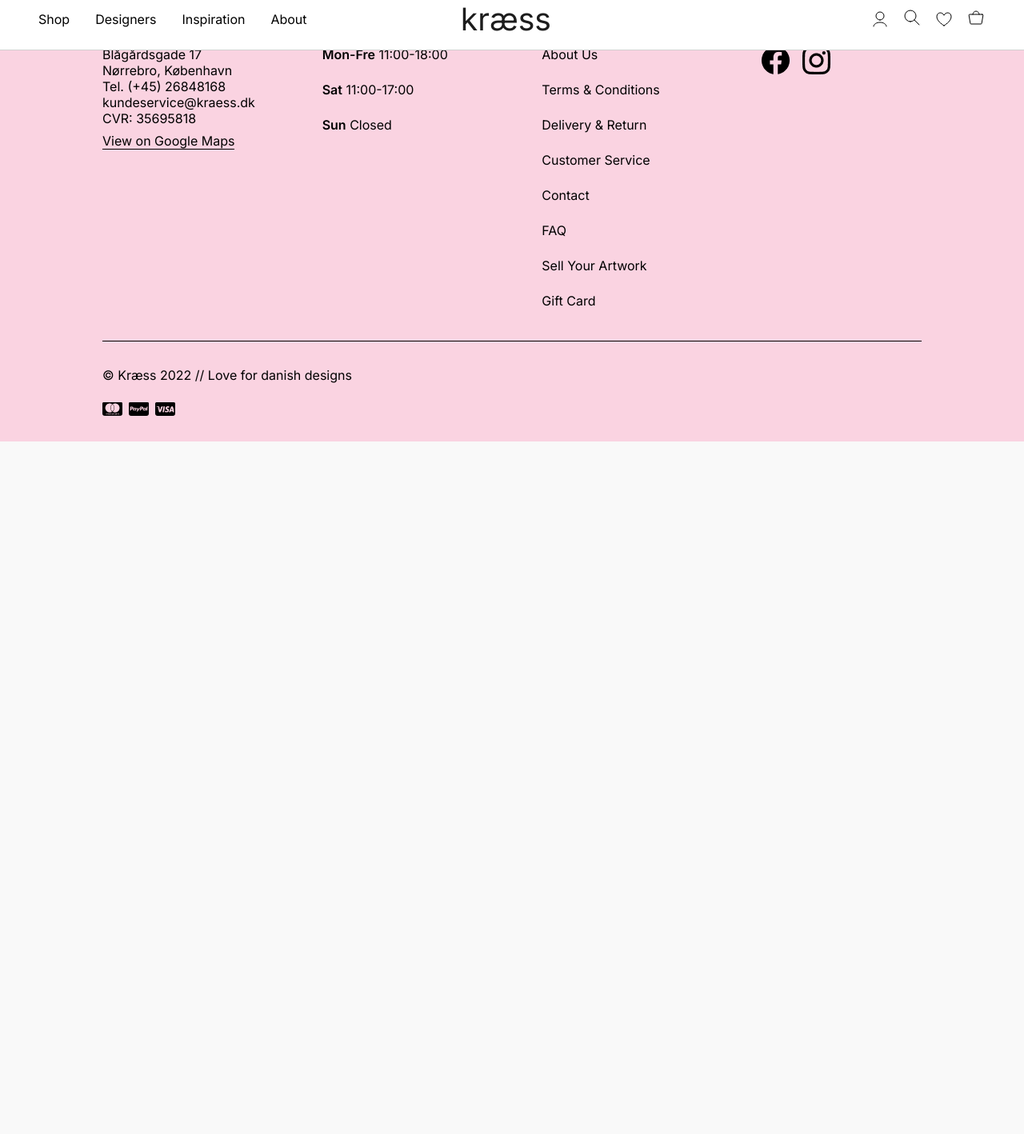
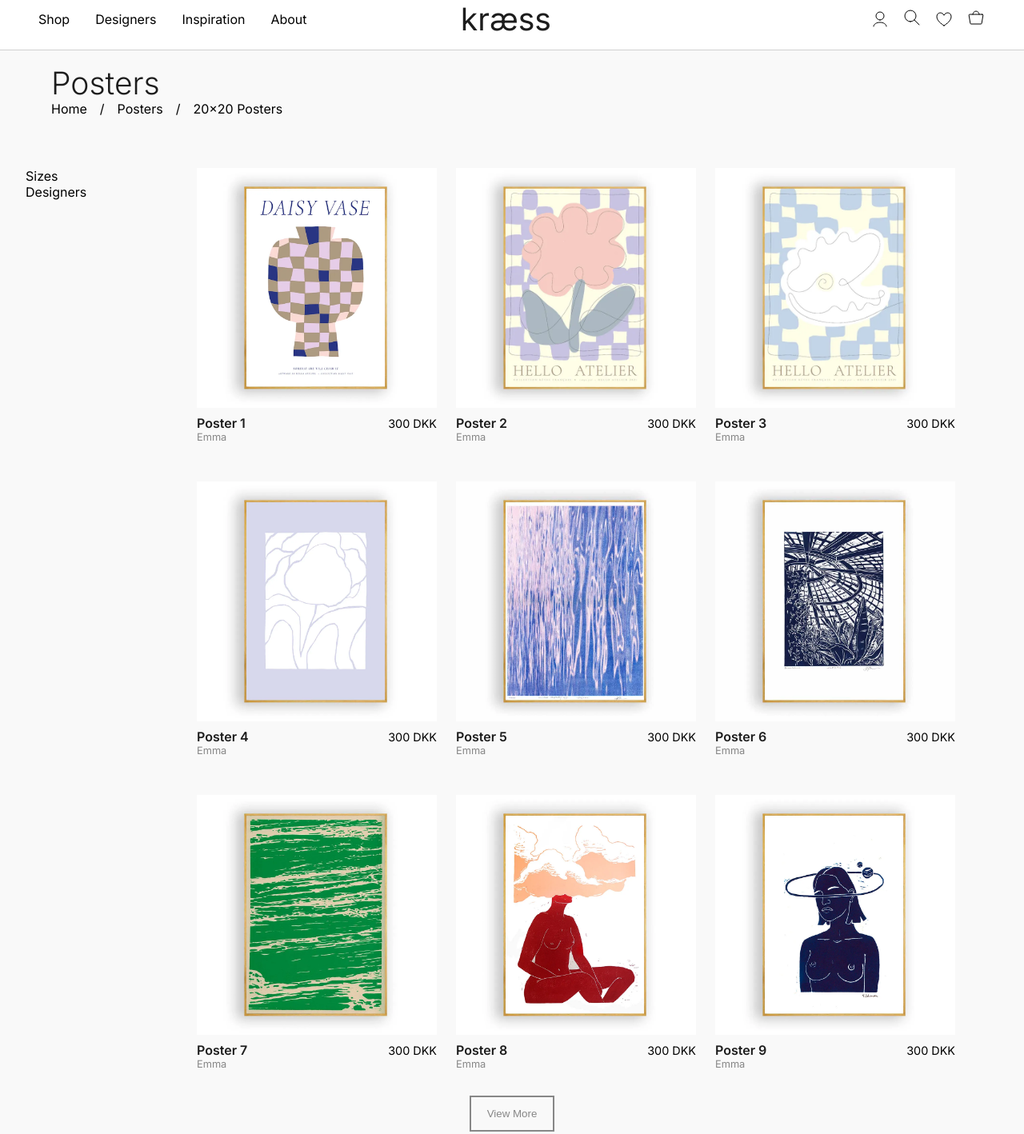
Before and after one commit to thordiskara/kraess, a plain HTML site: page productlist.html in a window 1280 px wide. Shown: the part 45-1463 px from the top of the page at 80% size. Before the commit the page ends 800 px from the top, so only its background shows below. Drawn offline with Linux system fonts and the light colour scheme.

Commit message:
productlist page layout

```diff
--- a/productlist.html
+++ b/productlist.html
@@ -233,6 +233,143 @@
       </div>
     </header>
 
+    <!-- PRODUCT LIST PAGE -->
+    <div class="pageinfo">
+      <h2 class="productcategory">Posters</h2>
+      <ul class="pagelist">
+        <li><a href="index.html">Home</a></li>
+        <li>&#47;</li>
+        <li><a href="category.html">Posters</a></li>
+        <li>&#47;</li>
+        <li class="chosencat">20x20 Posters</li>
+      </ul>
+    </div>
+    <!-- SIDE NAV -->
+    <div class="sidenav">
+      <a href="#">Sizes</a>
+      <a href="#">Designers</a>
+    </div>
+    <!-- PAGE CONTENT -->
+    <main class="productlist">
+      <article class="listproduct">
+        <img src="img/example1.webp" alt="1" />
+        <div class="productinfo">
+          <div class="leftinfo">
+            <h3 class="name">Poster 1</h3>
+            <p class="artist">Emma</p>
+          </div>
+          <div class="rightinfo">
+            <p class="price"><span>300</span> DKK</p>
+          </div>
+        </div>
+      </article>
+
+      <article class="listproduct">
+        <img src="img/example2.webp" alt="1" />
+        <div class="productinfo">
+          <div class="leftinfo">
+            <h3 class="name">Poster 2</h3>
+            <p class="artist">Emma</p>
+          </div>
+          <div class="rightinfo">
+            <p class="price"><span>300</span> DKK</p>
+          </div>
+        </div>
+      </article>
+
+      <article class="listproduct">
+        <img src="img/example3.webp" alt="1" />
+        <div class="productinfo">
+          <div class="leftinfo">
+            <h3 class="name">Poster 3</h3>
+            <p class="artist">Emma</p>
+          </div>
+          <div class="rightinfo">
+            <p class="price"><span>300</span> DKK</p>
+          </div>
+        </div>
+      </article>
+
+      <article class="listproduct">
+        <img src="img/example4.webp" alt="1" />
+        <div class="productinfo">
+          <div class="leftinfo">
+            <h3 class="name">Poster 4</h3>
+            <p class="artist">Emma</p>
+          </div>
+          <div class="rightinfo">
+            <p class="price"><span>300</span> DKK</p>
+          </div>
+        </div>
+      </article>
+
+      <article class="listproduct">
+        <img src="img/example5.webp" alt="1" />
+        <div class="productinfo">
+          <div class="leftinfo">
+            <h3 class="name">Poster 5</h3>
+            <p class="artist">Emma</p>
+          </div>
+          <div class="rightinfo">
+            <p class="price"><span>300</span> DKK</p>
+          </div>
+        </div>
+      </article>
+
+      <article class="listproduct">
+        <img src="img/example6.webp" alt="1" />
+        <div class="productinfo">
+          <div class="leftinfo">
+            <h3 class="name">Poster 6</h3>
+            <p class="artist">Emma</p>
+          </div>
+          <div class="rightinfo">
+            <p class="price"><span>300</span> DKK</p>
+          </div>
+        </div>
+      </article>
+
+      <article class="listproduct">
+        <img src="img/example7.webp" alt="1" />
+        <div class="productinfo">
+          <div class="leftinfo">
+            <h3 class="name">Poster 7</h3>
+            <p class="artist">Emma</p>
+          </div>
+          <div class="rightinfo">
+            <p class="price"><span>300</span> DKK</p>
+          </div>
+        </div>
+      </article>
+
+      <article class="listproduct">
+        <img src="img/example8.webp" alt="1" />
+        <div class="productinfo">
+          <div class="leftinfo">
+            <h3 class="name">Poster 8</h3>
+            <p class="artist">Emma</p>
+          </div>
+          <div class="rightinfo">
+            <p class="price"><span>300</span> DKK</p>
+          </div>
+        </div>
+      </article>
+
+      <article class="listproduct">
+        <img src="img/example9.webp" alt="1" />
+        <div class="productinfo">
+          <div class="leftinfo">
+            <h3 class="name">Poster 9</h3>
+            <p class="artist">Emma</p>
+          </div>
+          <div class="rightinfo">
+            <p class="price"><span>300</span> DKK</p>
+          </div>
+        </div>
+      </article>
+    </main>
+    <button class="view">View More</button>
+
     <!-- FOOTER -->
     <footer>
       <div class="footergrid1">
--- a/style.css
+++ b/style.css
@@ -8,6 +8,7 @@
   --clr-ter: #fad3e1;
   --clr-blck: #1d1d1d;
   --clr-whte: #f9f9f9;
+  --clr-gry: #878787;
 
   --sp-xs: 0.5rem;
   --sp-s: 1rem;
@@ -380,10 +381,112 @@ h3 {
   justify-content: space-between;
 }
 
+/* PRODUCT LIST */
+
+.pageinfo {
+  padding-top: var(--sp-l);
+  padding-left: var(--sp-l);
+}
+
+.pageinfo ul {
+  display: flex;
+  gap: 1rem;
+}
+
+.sidenav {
+  display: none;
+}
+
+.productlist {
+  padding-top: var(--sp-l);
+  display: grid;
+  grid-template-columns: repeat(auto-fill, minmax(150px, 150px));
+  gap: 1.5rem;
+  justify-content: center;
+  row-gap: 4rem;
+}
+
+.productlist h3 {
+  margin-top: 0;
+  font-size: var(--fs-s);
+}
+
+.productlist .artist {
+  font-size: var(--fs-xs);
+  color: var(--clr-gry);
+}
+
+.productlist .price {
+  font-size: 0.9rem;
+  line-height: 2rem;
+}
+
+.view {
+  display: block;
+  margin: auto;
+  background-color: var(--clr-whte);
+  border: #878787 solid 2px;
+  padding: 0.8rem 1.2rem;
+  color: var(--clr-gry);
+  box-shadow: none;
+  margin-top: var(--sp-m);
+  margin-bottom: var(--sp-m);
+  cursor: pointer;
+}
+
+@media screen and (min-width: 425px) {
+  .productlist {
+    grid-template-columns: repeat(auto-fill, minmax(150px, 250px));
+    row-gap: 3rem;
+  }
+}
+
+/* PRODUCT LIST DESKTOP*/
+@media screen and (min-width: 785px) {
+  .sidenav {
+    position: absolute;
+    padding-top: var(--sp-l);
+    padding-left: var(--sp-m);
+    height: 100%;
+    width: 10rem;
+    z-index: 1;
+    display: block;
+  }
+
+  .sidenav a {
+    display: flex;
+    flex-direction: column;
+  }
+
+  .productlist {
+    margin-left: 10rem;
+    grid-template-columns: repeat(auto-fill, minmax(150px, 300px));
+  }
+
+  .productinfo {
+    display: flex;
+    justify-content: space-between;
+    align-items: baseline;
+  }
+
+  .leftinfo {
+    display: block;
+    overflow: hidden;
+    text-overflow: ellipsis;
+    white-space: nowrap;
+  }
+
+  .rightinfo {
+    flex: none;
+    text-align: right;
+  }
+}
+
 /* FOOTER */
 footer {
   background-color: var(--clr-ter);
   height: fit-content;
+  z-index: 10;
 }
 
 .footergrid1 {
```
Also changed, not shown: img/example1.webp (added), img/example10.webp (added), img/example11.webp (added), img/example12.webp (added), img/example2.webp (added), img/example3.webp (added), img/example4.webp (added), img/example5.webp (added), img/example6.webp (added), img/example7.webp (added), img/example8.webp (added), img/example9.webp (added).
